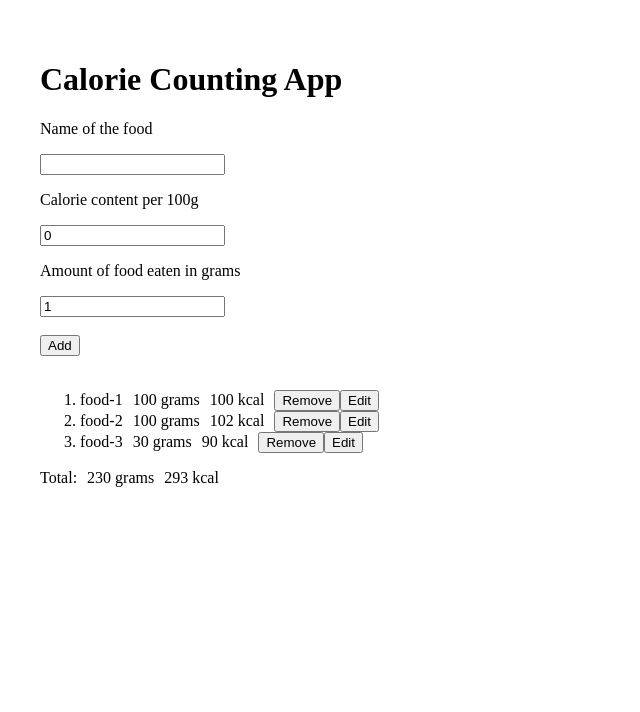
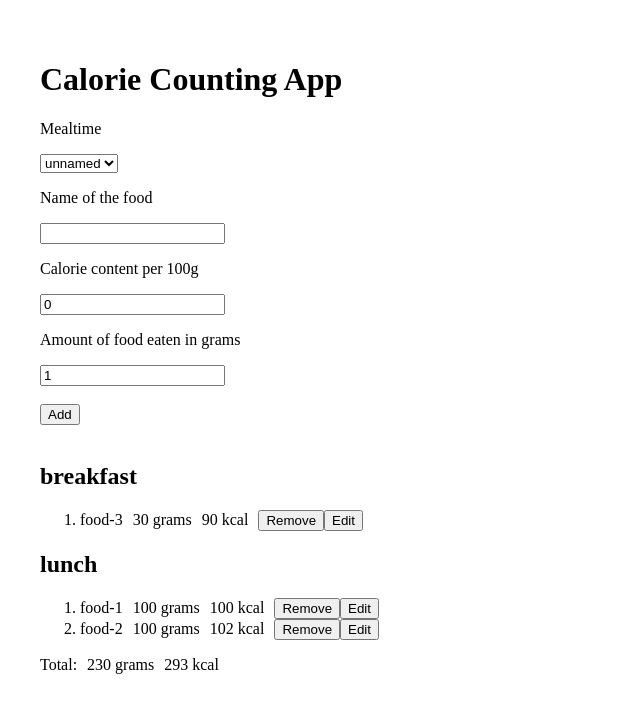
Before and after one commit to KateSerhiienko/calorie-counting-app, a Vue app: page / in a window 1280 px wide. Shown: the top 712 px of the page, without its empty margins (0-640 px from the left). Built offline with nearby package versions, Linux system fonts and the light colour scheme.

Commit message:
improve: optimize FoodList component structure and add mealtime filtering

```diff
--- a/src/App.vue
+++ b/src/App.vue
@@ -1,5 +1,11 @@
 <template>
   <h1>Calorie Counting App</h1>
+  <p>Mealtime</p>
+  <select v-model="mealtime">
+    <option v-for="mealtimeName in mealtimeMap" :key="mealtimeName">
+      {{ mealtimeName }}
+    </option>
+  </select>
   <div>
     <p>Name of the food</p>
     <input type="string" v-model="foodName" />
@@ -12,7 +18,7 @@
     <button type="button" @click="addFood">Add</button>
   </div>
   <br />
-  <foods-list :foods-list="foodsList"></foods-list>
+  <foods-list :foods-list="foodsList" :mealtime-map="mealtimeMap"></foods-list>
 </template>
 
 <script>
@@ -26,13 +32,41 @@ export default {
   },
   data() {
     return {
+      mealtimeMap: [
+        'breakfast',
+        'brunch',
+        'lunch',
+        'snack',
+        'dinner',
+        'supper',
+        'unnamed',
+      ],
+      mealtime: 'unnamed',
       foodName: '',
       caloriesPer100g: 0,
       foodWeight: 1,
       foodsList: [
-        { id: 111, name: 'food-1', weight: 100, caloriesPer100g: 100.5 },
-        { id: 222, name: 'food-2', weight: 100, caloriesPer100g: 102.5 },
-        { id: 333, name: 'food-3', weight: 30, caloriesPer100g: 300 },
+        {
+          id: 111,
+          mealtime: 'lunch',
+          name: 'food-1',
+          weight: 100,
+          caloriesPer100g: 100.5,
+        },
+        {
+          id: 222,
+          mealtime: 'lunch',
+          name: 'food-2',
+          weight: 100,
+          caloriesPer100g: 102.5,
+        },
+        {
+          id: 333,
+          mealtime: 'breakfast',
+          name: 'food-3',
+          weight: 30,
+          caloriesPer100g: 300,
+        },
       ],
     };
   },
@@ -52,6 +86,7 @@ export default {
       // add the food to the list
       const foodToAdd = {
         id: uuidv4(),
+        mealtime: this.mealtime,
         name: this.foodName,
         weight: this.foodWeight,
         caloriesPer100g: this.caloriesPer100g,
--- a/src/components/FoodsList.vue
+++ b/src/components/FoodsList.vue
@@ -1,22 +1,33 @@
 <template>
+  <div v-for="(mealtime, index) in mealtimeMap" :key="index">
+    <div v-if="filteredFoods(mealtime).length > 0">
+      <h2>{{ mealtime }}</h2>
       <ol>
-    <li v-for="(food, index) in foodsList" :key="food.id">
+        <li
+          v-for="(food, foodIndex) in filteredFoods(mealtime)"
+          :key="foodIndex"
+        >
+          <div>
             <span>{{ food.name }}</span>
             <span>{{ food.weight.toFixed(0) }} grams</span>
             <span>{{ countedCalories[food.id].toFixed(0) }} kcal</span>
-      <button type="button" @click="removeFood(index)">Remove</button>
-      <button type="button" @click="editFood(index)">Edit</button>
-      <div v-show="index === editIndex">
+            <button type="button" @click="removeFood(food.id)">Remove</button>
+            <button type="button" @click="editFood(food.id)">Edit</button>
+          </div>
+
+          <div v-show="food.id === editId">
             <p>Name:</p>
             <input type="string" v-model="editedFood.name" />
             <p>Weight:</p>
             <input type="number" v-model="editedFood.weight" min="1" />
             <p>Calorie per 100g:</p>
             <input type="number" v-model="editedFood.caloriesPer100g" min="0" />
-        <button type="button" @click="saveEditedFood(index)">Save</button>
+            <button type="button" @click="saveEditedFood(food.id)">Save</button>
           </div>
         </li>
       </ol>
+    </div>
+  </div>
   <div>
     <span>Total:</span>
     <span>{{ totalWeight.toFixed(0) }} grams</span>
@@ -28,7 +39,7 @@
 export default {
   data() {
     return {
-      editIndex: -1,
+      editId: -1,
       editedFood: {},
     };
   },
@@ -37,21 +48,28 @@ export default {
       type: Array,
       required: true,
     },
+    mealtimeMap: {
+      type: Object,
+      required: true,
+    },
   },
   methods: {
-    removeFood(index) {
-      if (this.editIndex === -1) {
+    removeFood(id) {
+      const index = this.foodsList.findIndex((food) => food.id === id);
+      if (this.editId === -1) {
         this.foodsList.splice(index, 1);
       }
       // todo - alert "food removed"
     },
-    editFood(index) {
-      if (this.editIndex === -1) {
-        this.editIndex = index;
-        this.editedFood = { ...this.foodsList[index] };
+    editFood(id) {
+      if (this.editId === -1) {
+        this.editId = id;
+        const food = this.foodsList.find((food) => food.id === id);
+        this.editedFood = { ...food };
       }
     },
-    saveEditedFood(index) {
+    saveEditedFood(id) {
+      const index = this.foodsList.findIndex((food) => food.id === id);
       const editedFood = this.foodsList[index];
       if (
         this.editedFood.name.trim() === '' ||
@@ -64,7 +82,10 @@ export default {
       }
 
       this.foodsList[index] = { ...this.editedFood };
-      this.editIndex = -1;
+      this.editId = -1;
+    },
+    filteredFoods(mealtime) {
+      return this.foodsList.filter((food) => food.mealtime === mealtime);
     },
   },
   computed: {
```
Lines whose indentation alone changed are shown as unchanged.
